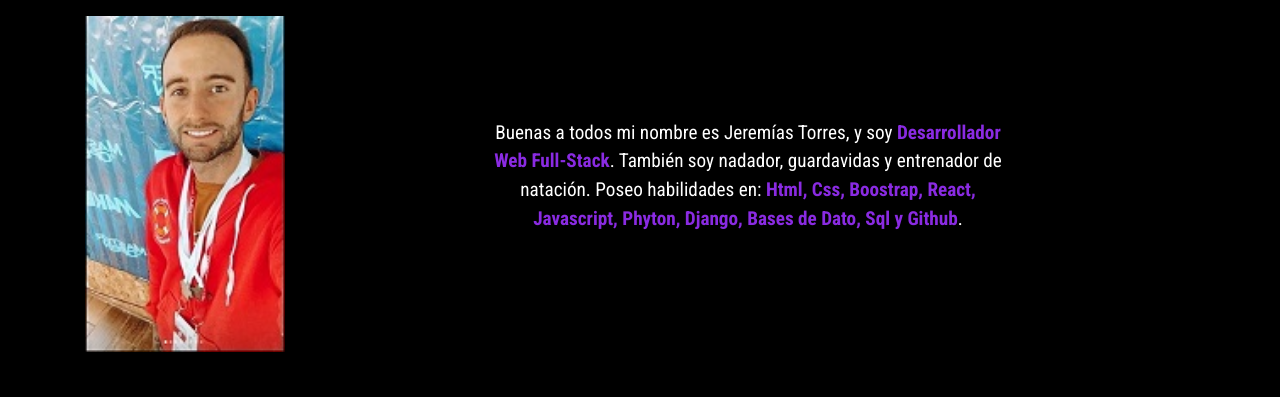
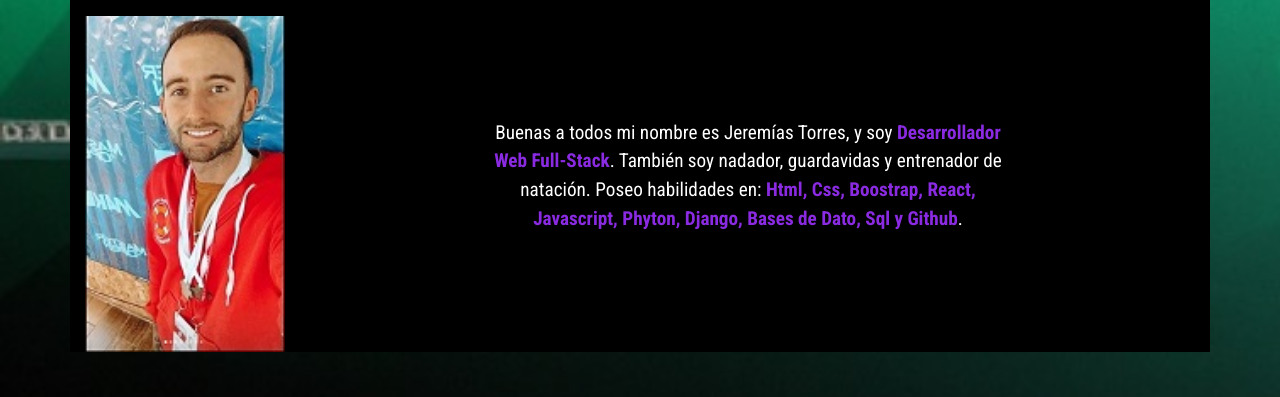
Before and after one commit to jerepon/personal-webpage, a plain HTML site: page index.html in a window 1280 px wide. Shown: the part 325-722 px from the top of the page. Drawn offline with nearby package versions, Linux system fonts and the light colour scheme.

Commit message:
Agregue fondo nuevo

```diff
--- a/index.html
+++ b/index.html
@@ -81,7 +81,7 @@
 
 
 
-<div class="container-fluid d-block d-sm-flex justify-content-center flex-wrap bg-black iupi2   " >
+<div class="container-fluid contenedor-princi d-block d-sm-flex justify-content-center flex-wrap bg-black iupi2   " >
 
     <div class="row">
 
--- a/styles1.css
+++ b/styles1.css
@@ -42,8 +42,10 @@ body i{
 
 	color:white
 }
-.container-fluid {
-	background: black;
+.contenedor-princi {
+	background-image: url(img/fondo.jpg);
+	background-repeat: no-repeat;
+  background-size: cover;
 }
 body a:hover{
 	color:rgb(0,129,287);
```
Also changed, not shown: img/fondo.jpg (added), 1 other file.
